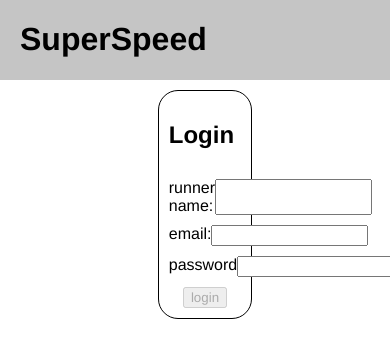
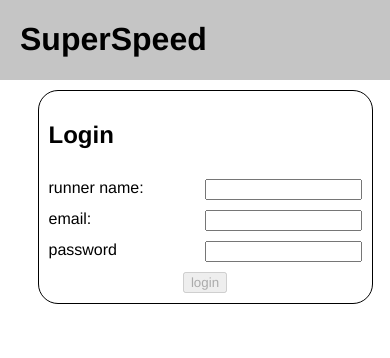
Before and after one commit to oliverpk2000/SuperSpeed-Backup, an Angular app in the folder superspeed-frontend/: page /login in a window 390 px wide. Shown: the top 358 px of the page. Built offline with nearby package versions, Linux system fonts and the light colour scheme.

Commit message:
edited css so it works on mobile

```diff
--- a/superspeed-frontend/src/app/login/login.component.css
+++ b/superspeed-frontend/src/app/login/login.component.css
@@ -16,3 +16,15 @@
   justify-content: center;
   margin: 10px;
 }
+
+@media only screen and (max-width: 1000px) {
+  .form-group {
+    width:70%;
+  }
+}
+
+@media only screen and (max-width: 600px) {
+  .form-group {
+    width:90%;
+  }
+}
```
